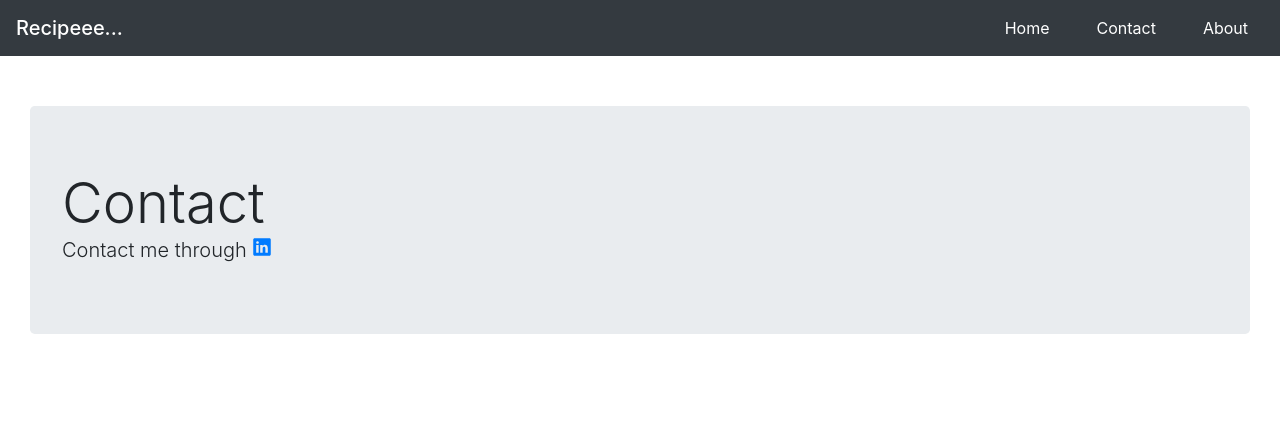
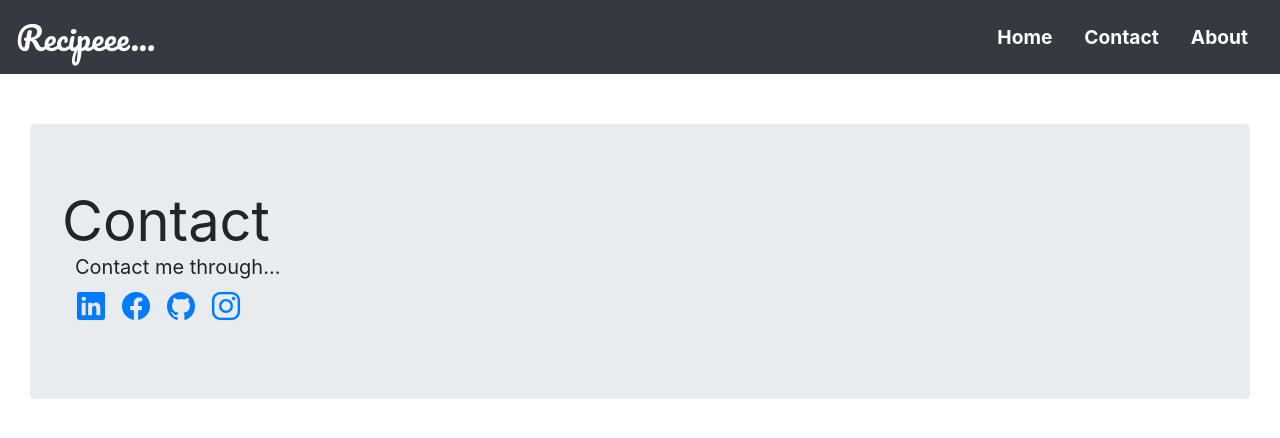
Before and after one commit to VivekKashyapS98/Recipeee, a React (Create React App) app: page /contact in a window 1280 px wide. Shown: the top 438 px of the page. Built offline with nearby package versions, Linux system fonts and the light colour scheme.

Commit message:
Second Commit..

```diff
--- a/public/index.html
+++ b/public/index.html
@@ -28,7 +28,7 @@
     <link rel="stylesheet" href="https://stackpath.bootstrapcdn.com/bootstrap/4.5.0/css/bootstrap.min.css" integrity="sha384-9aIt2nRpC12Uk9gS9baDl411NQApFmC26EwAOH8WgZl5MYYxFfc+NcPb1dKGj7Sk" crossorigin="anonymous">
 
 
-    <title>React App</title>
+    <title>Recipeee</title>
   </head>
   <body>
     <noscript>You need to enable JavaScript to run this app.</noscript>
--- a/src/components/about.js
+++ b/src/components/about.js
@@ -3,8 +3,8 @@ import React from 'react';
 function About(){
     return (
         <div className="contact-jt jumbotron">
-            <span className="display-4">About</span><br/>
-            <h3 className="lead">This is just a Recipe app which i built just for practice...</h3>
+            <span className="display-4"><b>About</b></span><br/>
+            <h3 className="lead"><b>This is just a Recipe app which uses React for client-side...</b></h3>
         </div>
     );
 }
--- a/src/components/contact.js
+++ b/src/components/contact.js
@@ -4,9 +4,12 @@ import './main.css';
 function Contact(){
     return (
         <div className="contact-jt jumbotron">
-            <span className="display-4">Contact</span><br/>
-            <h3 className="lead">Contact me through <a href="https://www.linkedin.com/in/vivek-s-886bb5144/"><ion-icon name="logo-linkedin"></ion-icon></a></h3>
-
+            <span className="display-4"><b>Contact</b></span><br/>
+            <h3 className="contact-info lead"><b>Contact me through...</b></h3>
+            <a className="icon-ln icons" rel="noopener noreferrer" target="_blank" href="https://www.linkedin.com/in/vivek-s-886bb5144/"><ion-icon name="logo-linkedin"></ion-icon></a>
+            <a className="icons" rel="noopener noreferrer" target="_blank" href="https://www.facebook.com/vivek.kashyap.5492216"><ion-icon name="logo-facebook"></ion-icon></a>
+            <a className="icons" rel="noopener noreferrer" target="_blank" href="https://github.com/VivekKashyapS98"><ion-icon name="logo-github"></ion-icon></a>
+            <a className="icons" rel="noopener noreferrer" target="_blank" href="https://www.instagram.com/vivek.kashyap.s/"><ion-icon name="logo-instagram"></ion-icon></a>
         </div>
     );
 }
--- a/src/components/header.js
+++ b/src/components/header.js
@@ -1,17 +1,24 @@
 import React, { Component } from 'react'
 import { Link } from 'react-router-dom';
+import './main.css';
 
 class Header extends Component {
     render(){
         return (
-        <header className="App-header">
+        <header className="logo-header App-header">
             <nav class="navs-flex navbar navbar-dark bg-dark">
-            <span class="navbar-brand mb-0 h1">Recipeee...</span>
-            <div className="navs-links">
-                <Link to="/" className="nav-link navs-link">Home</Link>
-                <Link to="/contact" className="nav-link navs-link">Contact</Link>
-                <Link to="/about" className="nav-link navs-link">About</Link>
-             </div>
+            <span class="logo navbar-brand mb-0 h1">Recipeee...</span>
+            <ul class="nav">
+            <li class="nav-item">
+                <Link to="/" className="nav-link"><b className="navs">Home</b></Link>
+            </li>
+            <li class="nav-item">
+                <Link to="/contact" className="nav-link"><b className="navs">Contact</b></Link>
+            </li>
+            <li class="nav-item">
+                <Link to="/about" className="nav-link"><b className="navs">About</b></Link>
+            </li>
+            </ul>
             </nav>
       </header>
         );
--- a/src/components/main.css
+++ b/src/components/main.css
@@ -1,3 +1,27 @@
-.contact-jt{
+@import url('https://fonts.googleapis.com/css2?family=Pacifico&display=swap');
+
+.contact-jt {
     margin: 50px 30px;
 }
+
+.contact-info {
+    padding-left: 13px;
+}
+
+.navs {
+    font-size: larger;
+    color: white;
+}
+.navs:hover {
+    color: cyan;
+}
+
+.icons {
+    font-size: xx-large;
+    margin-left: 13px;
+}
+
+.logo {
+    font-family: 'Pacifico', cursive;
+    font-size: xx-large;
+}
```
